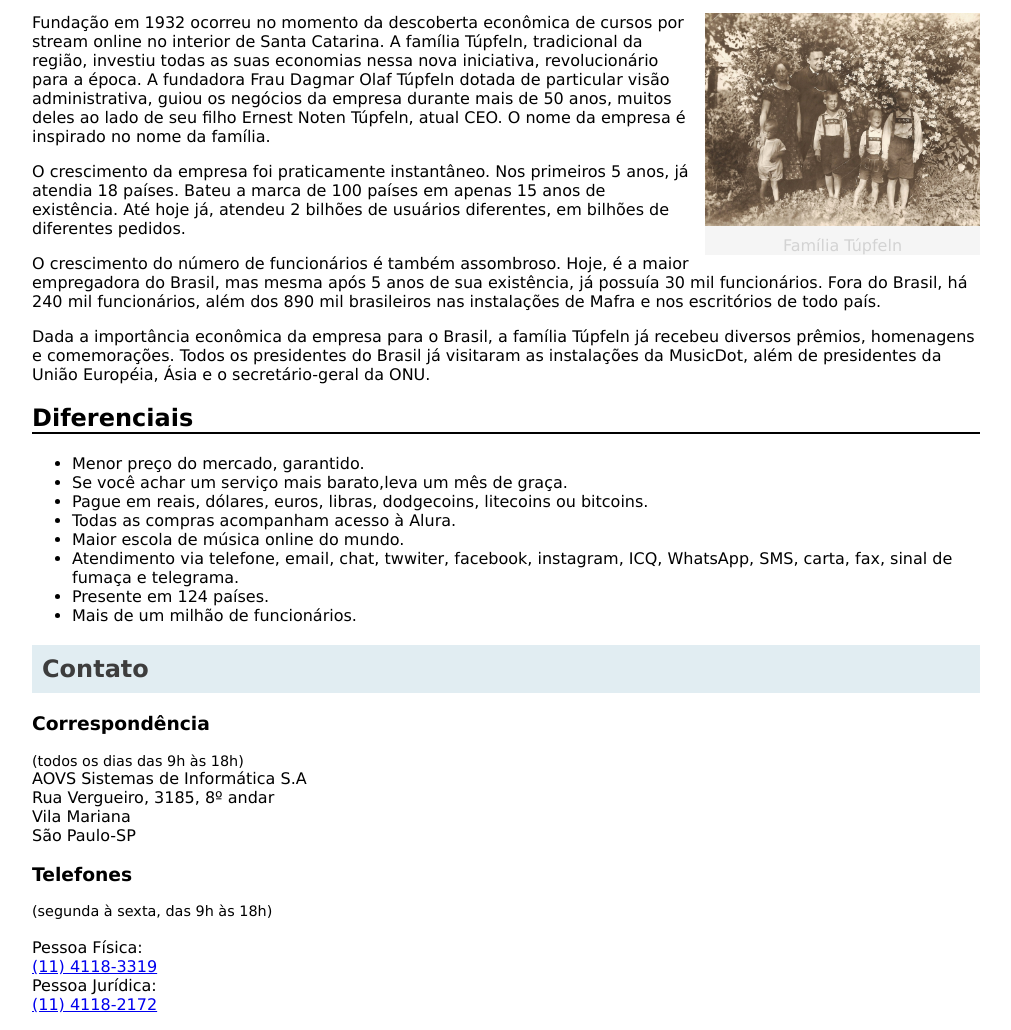
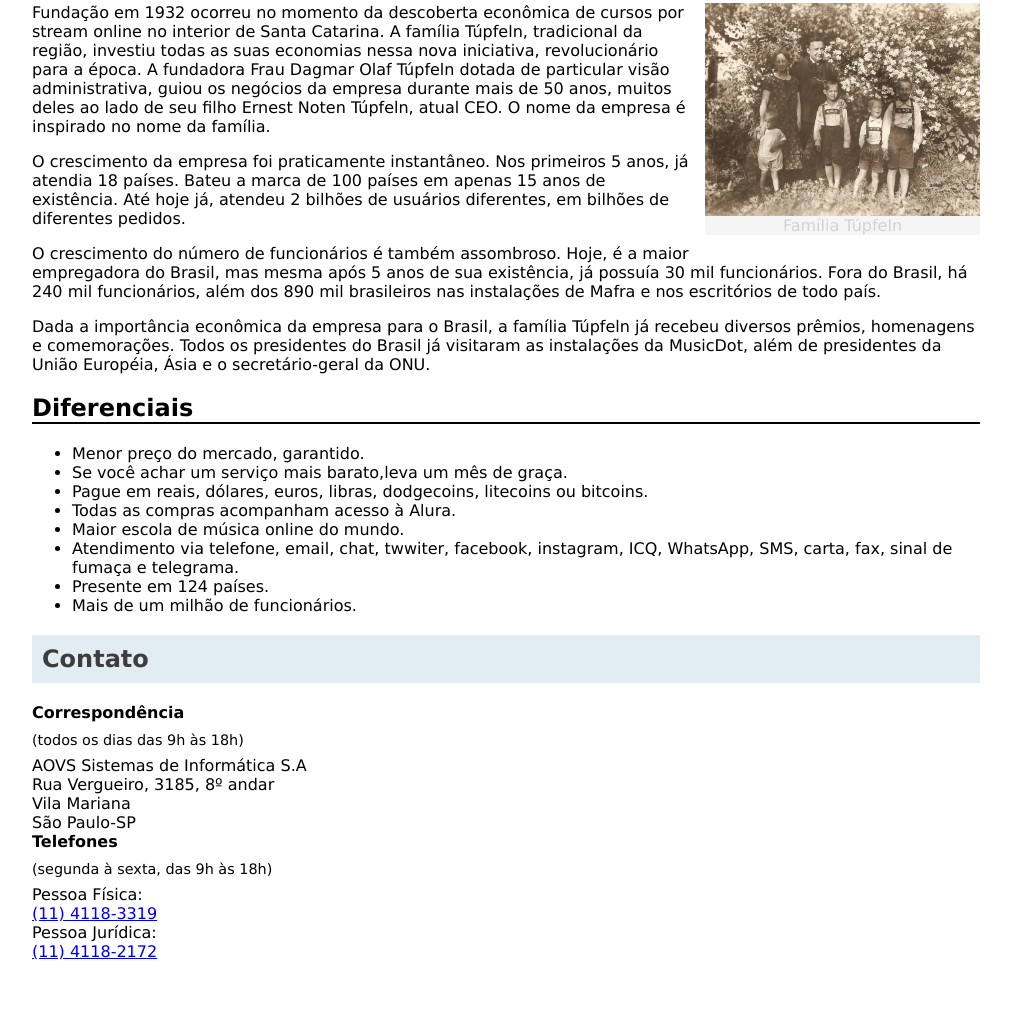
Before and after one commit to arthur256h/music-dot, a plain HTML site: page sobre.html in a window 1280 px wide. Shown: the part 850-1880 px from the top of the page, without its empty margins (134-1145 px from the left). After the commit the page ends 1827 px from the top, so only its background shows below. Drawn offline with Linux system fonts and the light colour scheme.

Commit message:
Tópico CSS, Atividade 6 = corrigido.

```diff
--- a/sobre.html
+++ b/sobre.html
@@ -42,7 +42,7 @@
         }
         figcaption{
             text-align: center;
-            margin-top: 10px;
+            margin-top: 10px auto;
         }
 
 
@@ -58,9 +58,16 @@
         }
         .menor{
             font-size: 0.9em;
+            margin-top: 10px;
+            margin-bottom: 8px;
         }
         dd{
             margin: auto;
+        }
+        dt{
+        font-weight: 600;
+        font-size: 1em;
+        margin-bottom: 0.3em;
         }
 
 
@@ -104,20 +111,20 @@
     </ul>
     <h2 class="estilo1">Contato</h2>
     <dl>
-        <dt><h3>Correspondência</h3></dt>
+        <dt>Correspondência</dt>
         <dd class="menor">(todos os dias das 9h às 18h)</dd>
         <dd>AOVS Sistemas de Informática S.A</dd>
         <dd>Rua Vergueiro, 3185, 8º andar</dd>
         <dd>Vila Mariana</dd>
         <dd>São Paulo-SP</dd>
-        <dt><h3>Telefones</h3></dt>
-        <dd class="menor">(segunda à sexta, das 9h às 18h)</dd><br>
+        <dt>Telefones</dt>
+        <dd class="menor">(segunda à sexta, das 9h às 18h)</dd>
         <dd>Pessoa Física:</dd>
-        <dd><a href="+551141183319">
+        <dd><a href="tel:+551141183319">
             (11) 4118-3319
         </a></dd>
         <dd>Pessoa Jurídica:</dd>
-        <dd><a href="+551141182172">
+        <dd><a href="tel:+551141182172">
             (11) 4118-2172
         </a></dd>
     </dl>
```
